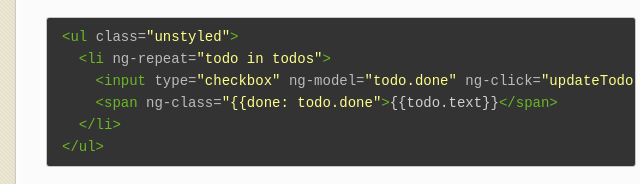
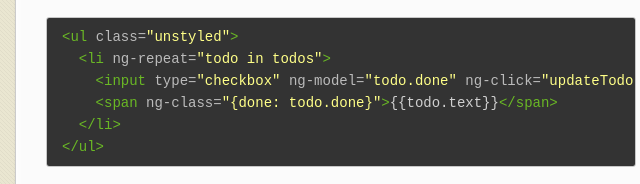
Before and after one commit to twilson63/ngTodoPouch, a plain HTML site: page index.html in a window 1280 px wide. Shown: the part 5052-5236 px from the top of the page, 300-940 px from the left. Drawn offline with nearby package versions, Linux system fonts and the light colour scheme.

Commit message:
Fix the todo ng-class conditional.

```diff
--- a/index.html
+++ b/index.html
@@ -265,7 +265,7 @@ We are using the ng-bind directive to call $scope.remaining() function to get th
 <div class="highlight"><pre><span class="nt">&lt;ul</span> <span class="na">class=</span><span class="s">"unstyled"</span><span class="nt">&gt;</span>
   <span class="nt">&lt;li</span> <span class="na">ng-repeat=</span><span class="s">"todo in todos"</span><span class="nt">&gt;</span>
     <span class="nt">&lt;input</span> <span class="na">type=</span><span class="s">"checkbox"</span> <span class="na">ng-model=</span><span class="s">"todo.done"</span> <span class="na">ng-click=</span><span class="s">"updateTodo(todo)"</span><span class="nt">&gt;</span>
-    <span class="nt">&lt;span</span> <span class="na">ng-class=</span><span class="s">"{{done: todo.done"</span><span class="nt">&gt;</span>{{todo.text}}<span class="nt">&lt;/span&gt;</span>
+    <span class="nt">&lt;span</span> <span class="na">ng-class=</span><span class="s">"{done: todo.done}"</span><span class="nt">&gt;</span>{{todo.text}}<span class="nt">&lt;/span&gt;</span>
   <span class="nt">&lt;/li&gt;</span>
 <span class="nt">&lt;/ul&gt;</span>
 </pre></div>
```
